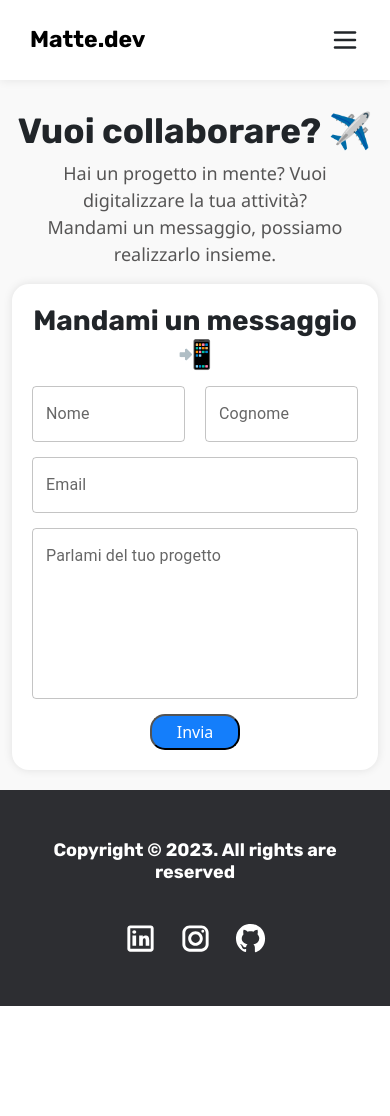
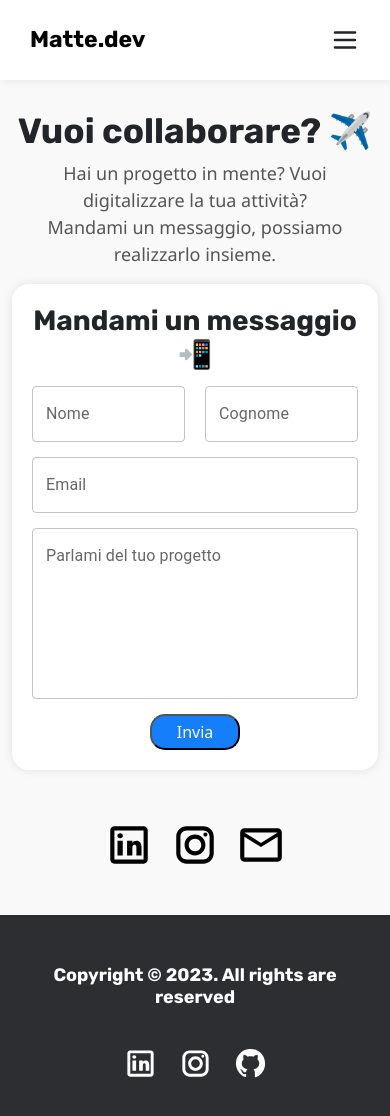
Before and after one commit to matteraggi/matteoraggiwebsite, a React (Vite) app: page /contatti in a window 390 px wide. Shown: the top 1116 px of the page. Before the commit the page ends 1006 px from the top, so only its background shows below. Built offline with nearby package versions, Linux system fonts and the light colour scheme.

Commit message:
style: social media icons on mobile

```diff
--- a/src/components/Abovethefoldcontact.tsx
+++ b/src/components/Abovethefoldcontact.tsx
@@ -120,6 +120,11 @@ const Abovethefoldcontact = () => {
               </div>
             </div>
           </form>
+          <span className="social-icon-mobile">
+            <Linkedin width="50px" height="50px" />
+            <Instagram width="50px" height="50px" />
+            <Mail />
+          </span>
         </div>
       </div>
     </section>
```
